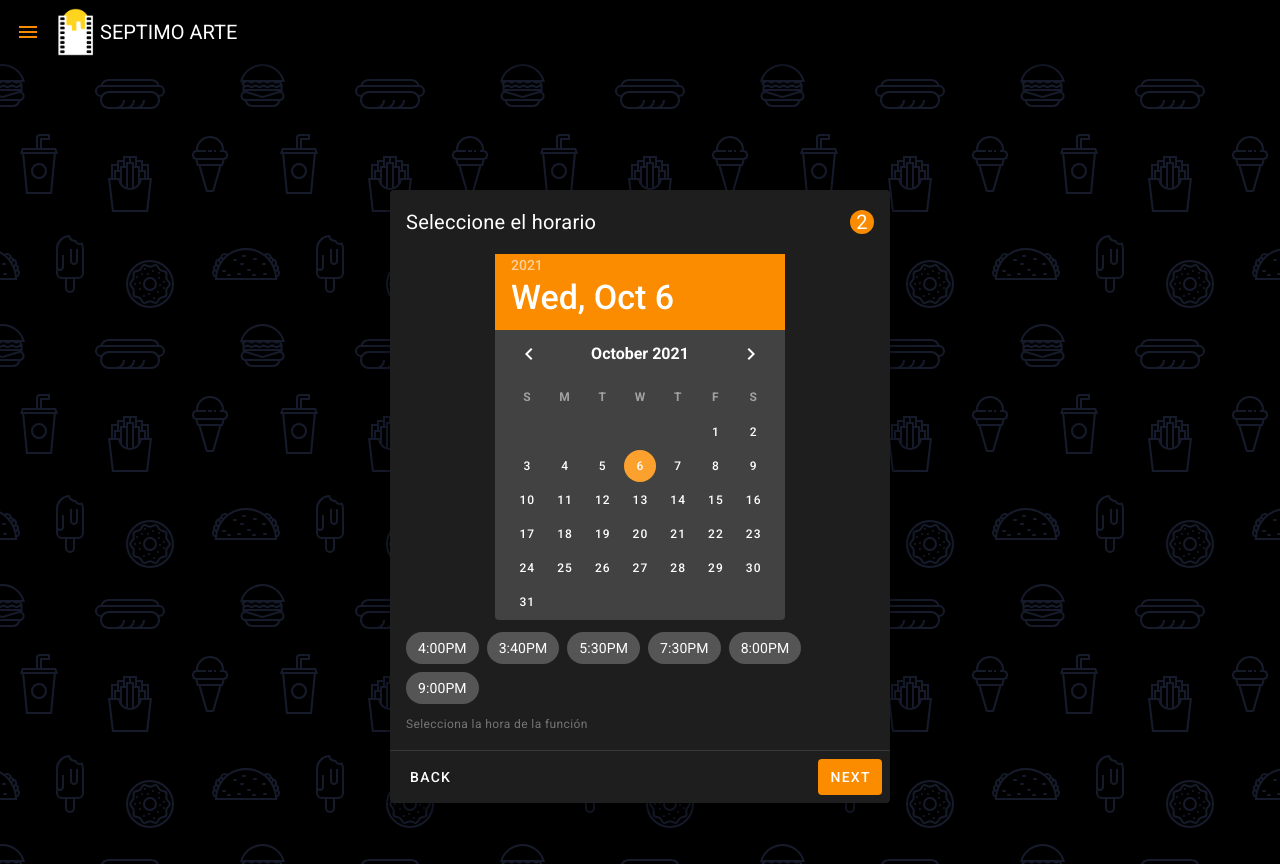
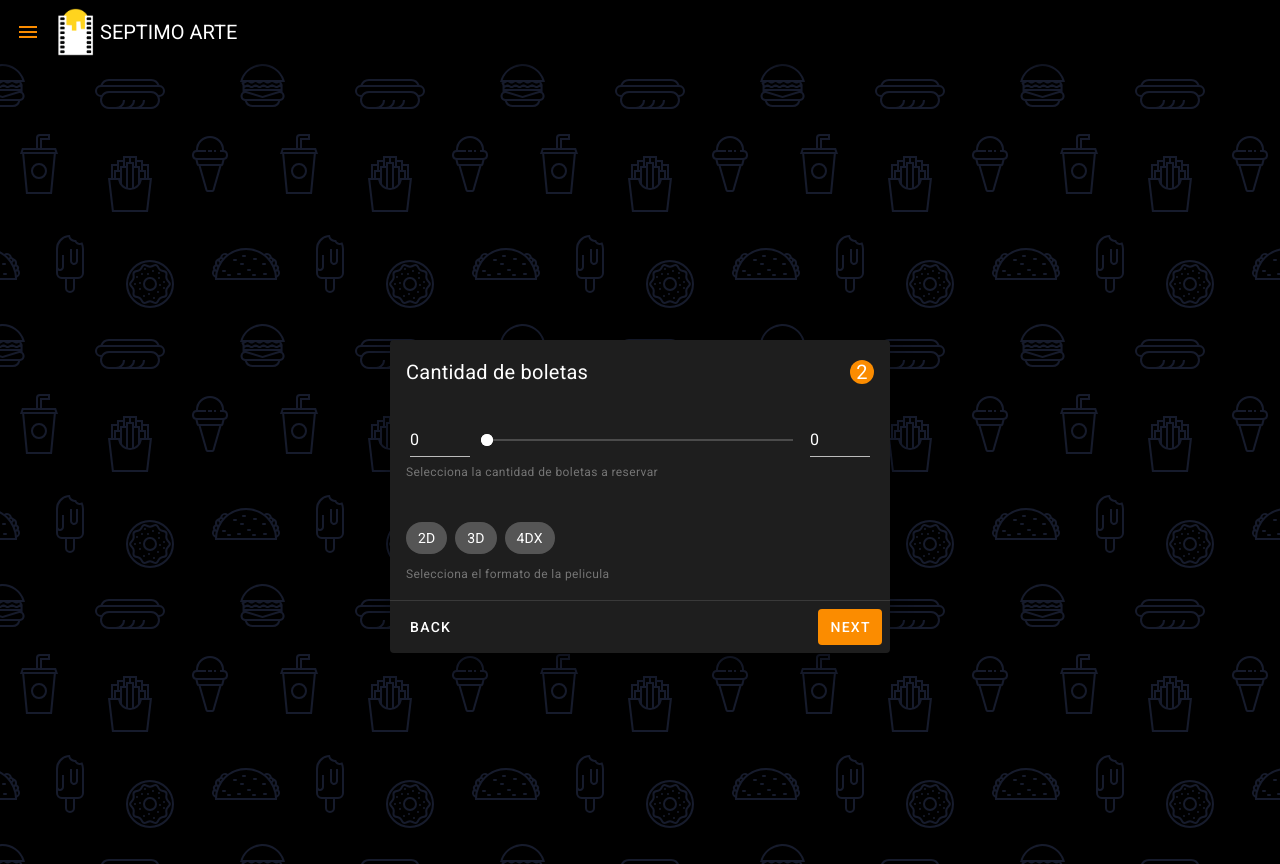
Before and after one commit to yeiror/Proyecto_Grupo2_48, a Vue app in the folder septimo_arte/: page /Reserva in a window 1280 px wide. Both pictures are taken after a click on the button "NEXT". Built offline with nearby package versions, Linux system fonts and the light colour scheme.

Commit message:
*Desarrollo de vista de reserva progreso

```diff
--- a/septimo_arte/src/views/Reserva.vue
+++ b/septimo_arte/src/views/Reserva.vue
@@ -36,6 +36,75 @@
       </v-window-item>
 
       <v-window-item :value="2">
+   <v-card
+    flat
+    color="transparent"
+  >
+
+
+    <v-card-text>
+      <v-row>
+        <v-col class="px-4">
+          <v-range-slider
+            v-model="range"
+            :max="max"
+            :min="min"
+            hide-details
+            class="align-center"
+          >
+            <template v-slot:prepend>
+              <v-text-field
+                :value="range[0]"
+                class="mt-0 pt-0"
+                hide-details
+                single-line
+                type="number"
+                style="width: 60px"
+                @change="$set(range, 0, $event)"
+              ></v-text-field>
+            </template>
+            <template v-slot:append>
+              <v-text-field
+                :value="range[1]"
+                class="mt-0 pt-0"
+                hide-details
+                single-line
+                type="number"
+                style="width: 60px"
+                @change="$set(range, 1, $event)"
+              ></v-text-field>
+            </template>
+          </v-range-slider>
+        </v-col>
+      </v-row>
+      <span class="text-caption grey--text text--darken-1">
+Selecciona la cantidad de boletas a reservar          </span>
+    </v-card-text>
+     <v-card-text >
+
+      <v-chip-group
+        v-model="selection"
+        active-class="warning accent-4 white--text "
+        column
+
+      >
+        <v-chip>2D</v-chip>
+
+        <v-chip>3D</v-chip>
+
+        <v-chip>4DX</v-chip>
+
+
+
+      </v-chip-group>
+          <span class="text-caption grey--text text--darken-1">
+           Selecciona el formato de la pelicula
+          </span>
+        </v-card-text>
+  </v-card>
+      </v-window-item>
+
+      <v-window-item :value="3">
         <v-row justify="center">
     <v-date-picker v-model="picker" color="warning"></v-date-picker>
   </v-row>
@@ -66,18 +135,18 @@
         </v-card-text>
       </v-window-item>
 
-      <v-window-item :value="3">
+      <v-window-item :value="4">
         <div class="pa-4 text-center">
           <v-img
             class="mb-4"
             contain
             height="128"
-            src="https://cdn.vuetifyjs.com/images/logos/v.svg"
+            :src="require('@/assets/logos/02.logo.png')" alt="logo"
           ></v-img>
           <h3 class="text-h6 font-weight-light mb-2">
-            Welcome to Vuetify
+            Tu reserva se ha realizado exitosamente
           </h3>
-          <span class="text-caption grey--text">Thanks for signing up!</span>
+          <span class="text-caption grey--text">Gracias por divertirte con septimo arte!</span>
         </div>
       </v-window-item>
     </v-window>
@@ -94,7 +163,7 @@
       </v-btn>
       <v-spacer></v-spacer>
       <v-btn
-        :disabled="step === 3"
+        :disabled="step === 4"
         color="warning"
         depressed
         @click="step++"
@@ -117,6 +186,9 @@
       step: 1,
     pelicula: ["pelicula1", "pelicula2", "Pelicula3", "pelicula4", "pelicula5"],
             picker: (new Date(Date.now() - (new Date()).getTimezoneOffset() * 60000)).toISOString().substr(0, 10),
+            min: 0,
+        max: 10,
+        range: [0,0],
 
     }),
 
@@ -124,8 +196,10 @@
       currentTitle () {
         switch (this.step) {
           case 1: return 'Bienvenido Realiza tu reserva'
-          case 2: return 'Seleccione el horario'
-          default: return 'Account created'
+                    case 2: return 'Cantidad de boletas'
+
+          case 3: return 'Seleccione el horario'
+          default: return 'Reserva exitosa'
         }
       },
     },
```
